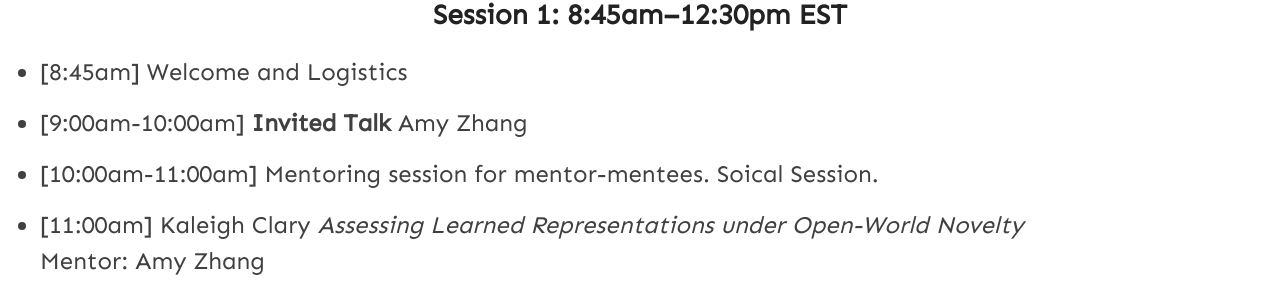
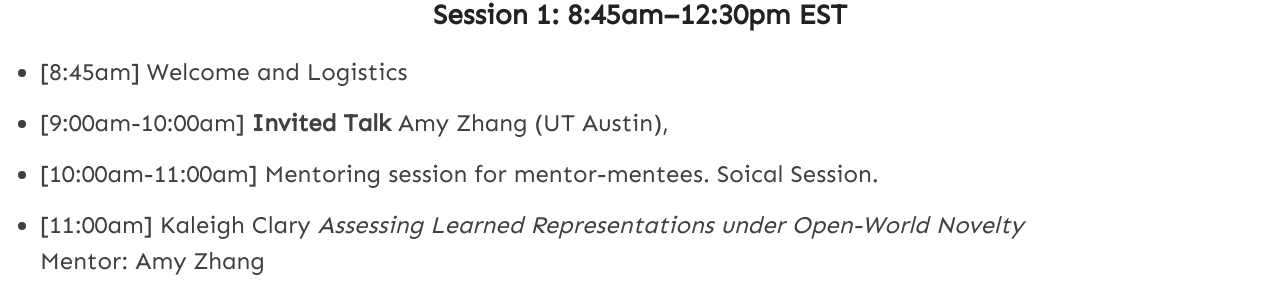
Before and after one commit to yue-ning/dc2025, a Jekyll site: the page built from _pages/schedule.md, in a window 1280 px wide and 900 px high. Shown: the part 356-656 px from the top of the window. Built offline with Jekyll 4.4.1, drawn with Linux system fonts in a browser that asks for light colours.

Commit message:
Update schedule.md

```diff
--- a/_pages/schedule.md
+++ b/_pages/schedule.md
@@ -10,7 +10,7 @@ permalink: /schedule/
 
 - [8:45am] Welcome and Logistics
 
-- [9:00am-10:00am] **Invited Talk** Amy Zhang
+- [9:00am-10:00am] **Invited Talk** Amy Zhang (UT Austin), [](Exploring Context for Better Generalization in Reinforcement Learning)
 
 - [10:00am-11:00am] Mentoring session for mentor-mentees. Soical Session.
 
```
